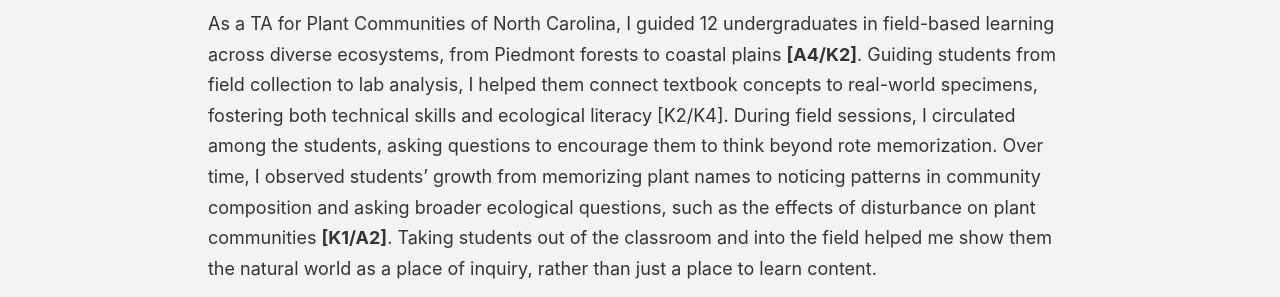
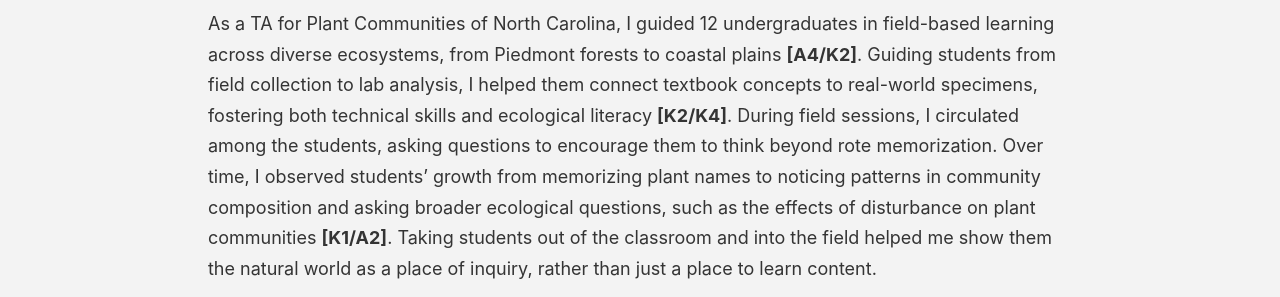
Before and after one commit to jenkinslauren/jenkinslauren.github.io, a Jekyll site: the page built from _pages/teaching.html, in a window 1280 px wide and 900 px high, scrolled down 2536 px. Shown: the part 216-513 px from the top of the window. Built offline with Jekyll 4.4.1, drawn with Linux system fonts in a browser that asks for light colours; some web fonts are replaced; a script bundle is joined from its source files by our own code; library files that are not in the unit come from our copies.

```diff
--- a/_pages/teaching.html
+++ b/_pages/teaching.html
@@ -42,7 +42,7 @@ author_profile: false
 
   <h3><em>Support and guide learners</em></h3>
   <p>
-    As a TA for Plant Communities of North Carolina, I guided 12 undergraduates in field-based learning across diverse ecosystems, from Piedmont forests to coastal plains <b>[A4/K2]</b>. Guiding students from field collection to lab analysis, I helped them connect textbook concepts to real-world specimens, fostering both technical skills and ecological literacy [K2/K4]. During field sessions, I circulated among the students, asking questions to encourage them to think beyond rote memorization. Over time, I observed students’ growth from memorizing plant names to  noticing patterns in community composition and asking broader ecological questions, such as the effects of disturbance on plant communities <b>[K1/A2]</b>. Taking students out of the classroom and into the field helped me show them the natural world as a place of inquiry, rather than just a place to learn content.
+    As a TA for Plant Communities of North Carolina, I guided 12 undergraduates in field-based learning across diverse ecosystems, from Piedmont forests to coastal plains <b>[A4/K2]</b>. Guiding students from field collection to lab analysis, I helped them connect textbook concepts to real-world specimens, fostering both technical skills and ecological literacy <b>[K2/K4]</b>. During field sessions, I circulated among the students, asking questions to encourage them to think beyond rote memorization. Over time, I observed students’ growth from memorizing plant names to  noticing patterns in community composition and asking broader ecological questions, such as the effects of disturbance on plant communities <b>[K1/A2]</b>. Taking students out of the classroom and into the field helped me show them the natural world as a place of inquiry, rather than just a place to learn content.
   </p>
   <p>
     Beyond field instruction, I hold weekly office hours for the Applied Statistical Modeling for Environmental Management course, creating space for students to ask questions about coding challenges or lecture content in a focused, one-on-one format <b>[A4]</b>. But these office hours also serve another purpose: I intentionally ask students how the course is feeling for them and invite conversation about their personal and professional goals by sharing about mine as well <b>[V1]</b>. These are questions that I don’t have time to ask during lab sessions. Building these personal connections creates trust rapport that transforms office hours from a simple help session into genuine mentoring relationships, where students feel comfortable being vulnerable about what they do not understand.
```
